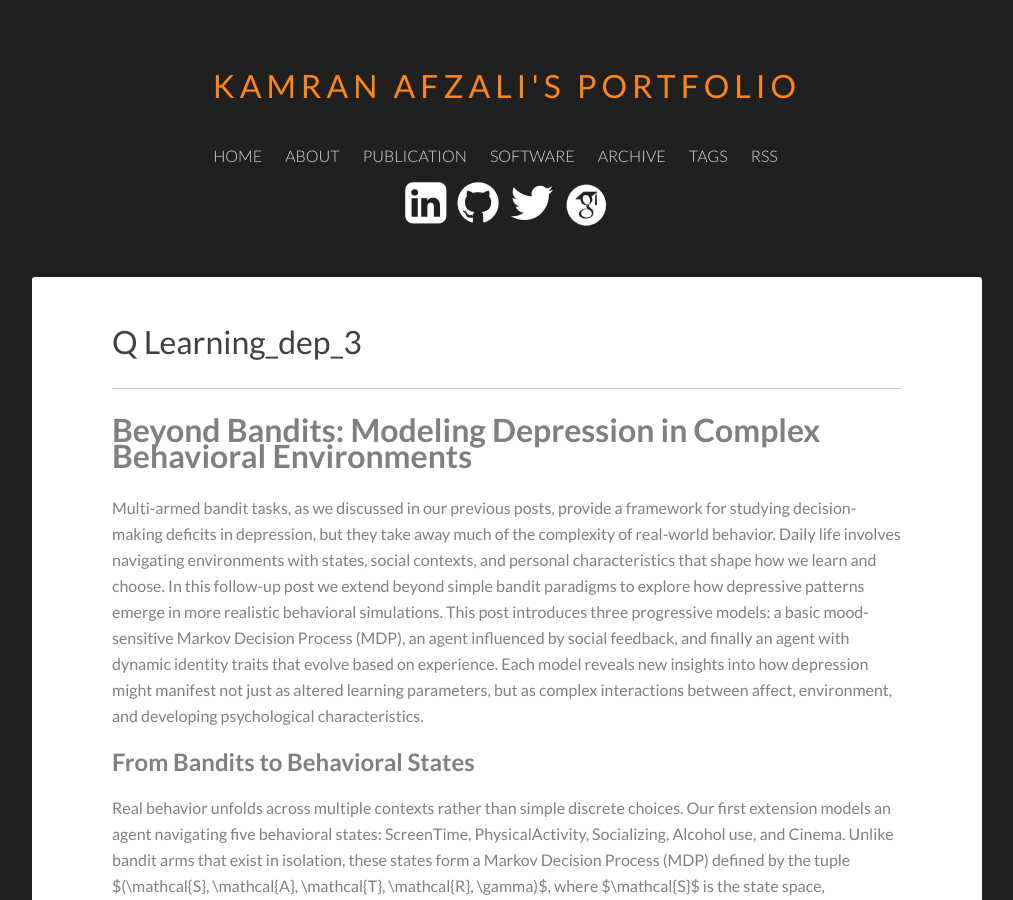
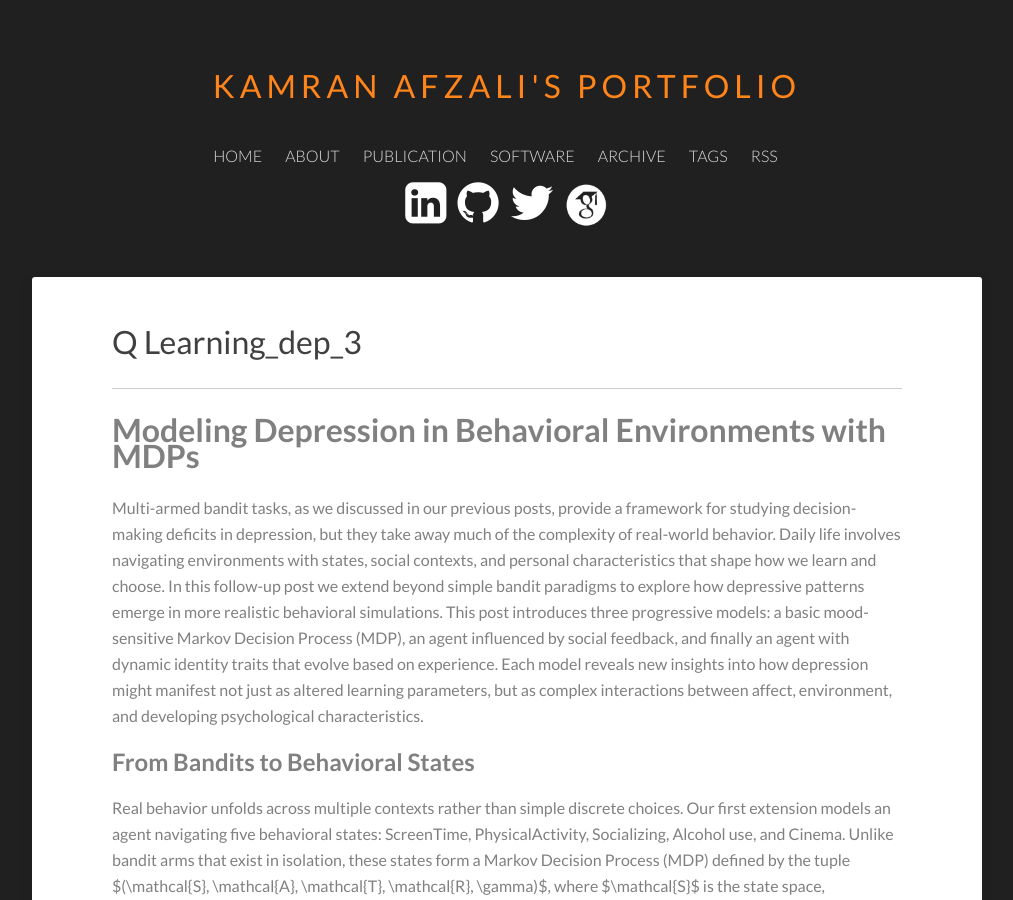
Before and after one commit to Kamran-Afzali/Kamran-Afzali.github.io, a Jekyll site: the page built from _posts/2026-10-05-Q-Learning_DEP_3.md, in a window 1280 px wide and 900 px high. Shown: the whole window, without its empty margins (133-1146 px from the left). Built offline with Jekyll 4.4.1, drawn with Linux system fonts in a browser that asks for light colours; our own code applies the rules of GitHub Pages for plain Markdown files; formulas are drawn with MathJax 3.

Commit message:
Update 2026-10-05-Q-Learning_DEP_3.md

```diff
--- a/_posts/2026-10-05-Q-Learning_DEP_3.md
+++ b/_posts/2026-10-05-Q-Learning_DEP_3.md
@@ -1,5 +1,5 @@
 
-# Beyond Bandits: Modeling Depression in Complex Behavioral Environments
+# Modeling Depression in Behavioral Environments with MDPs
 
 Multi-armed bandit tasks, as we discussed in our previous posts, provide a framework for studying decision-making deficits in depression, but they take away much of the complexity of real-world behavior. Daily life involves navigating environments with states, social contexts, and personal characteristics that shape how we learn and choose. In this follow-up post we extend beyond simple bandit paradigms to explore how depressive patterns emerge in more realistic behavioral simulations. This post introduces three progressive models: a basic mood-sensitive Markov Decision Process (MDP), an agent influenced by social feedback, and finally an agent with dynamic identity traits that evolve based on experience. Each model reveals new insights into how depression might manifest not just as altered learning parameters, but as complex interactions between affect, environment, and developing psychological characteristics.
 
```
